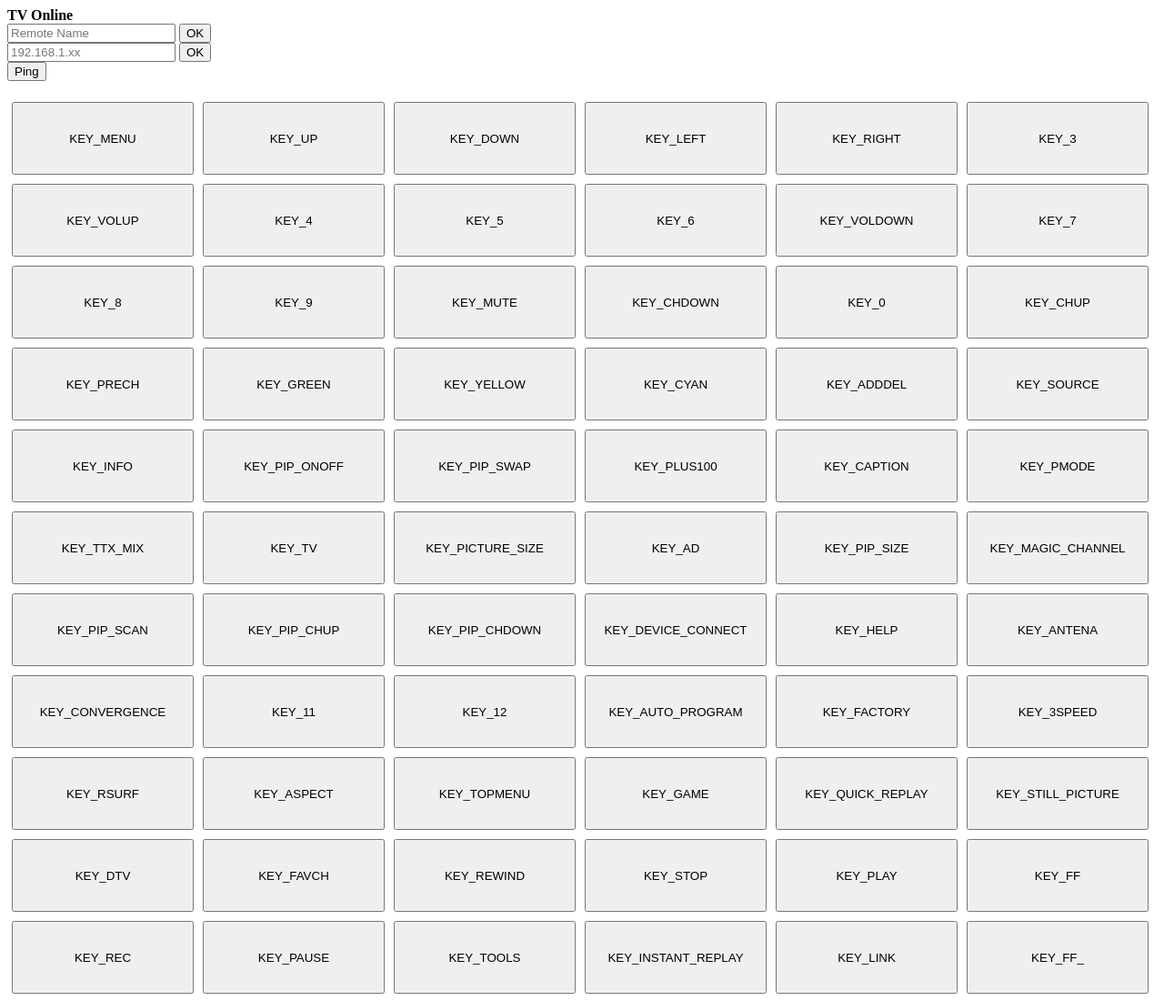
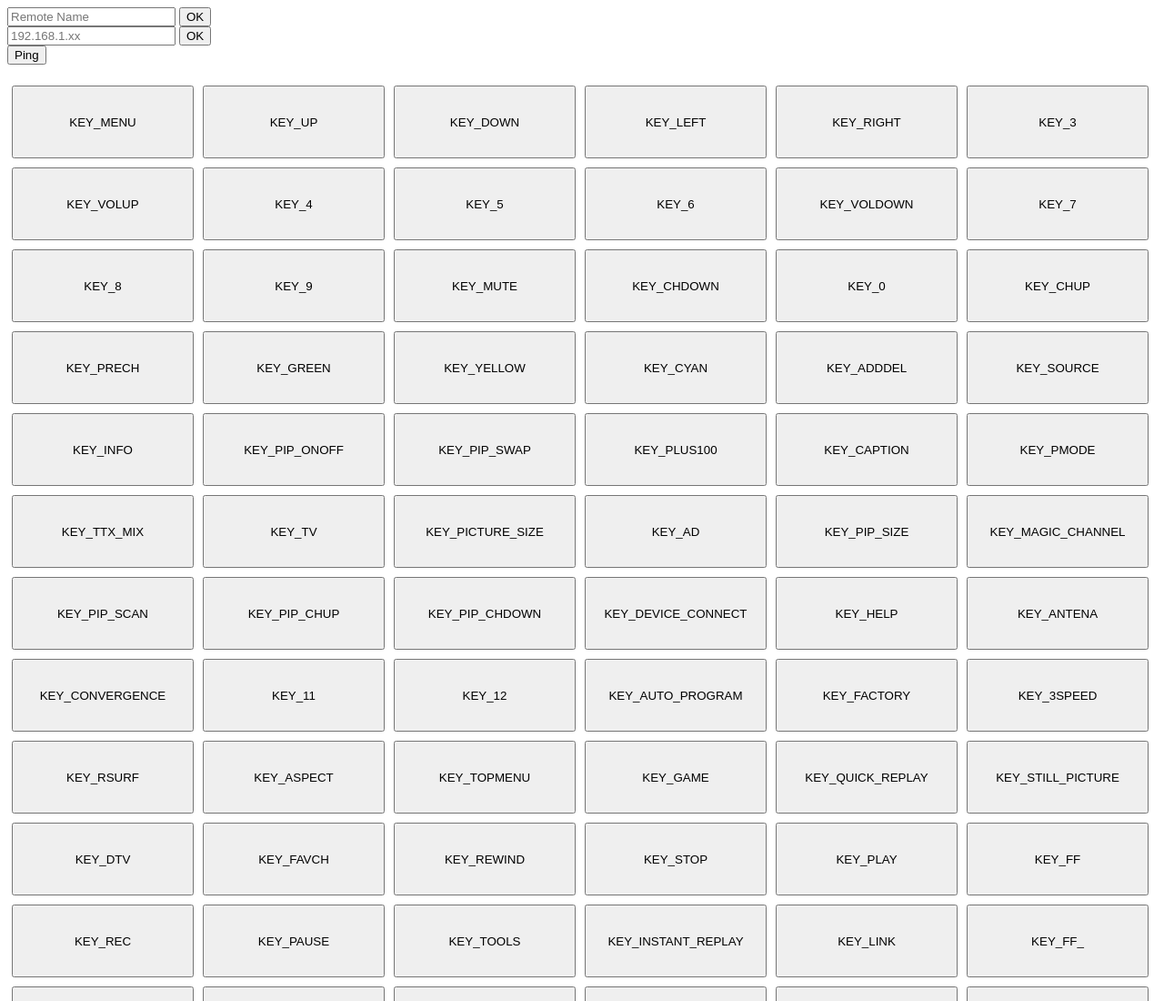
Before and after one commit to MathieuDebit/smarttv-webremote-client, a plain HTML site: page index.html in a window 1280 px wide. Shown: the top 1100 px of the page at 91% size. Drawn offline with nearby package versions, Linux system fonts and the light colour scheme; no server answers.

Commit message:
:ant:
Useless for now

```diff
--- a/index.html
+++ b/index.html
@@ -8,9 +8,6 @@
 
   <body>
     <div id="container">
-      <strong>TV Online</strong>
-      <br>
-
       <input id='remoteName' type="text" value="" placeholder="Remote Name">
       <input id='nameSubmit' type="submit" value="OK">
       <br>
```
